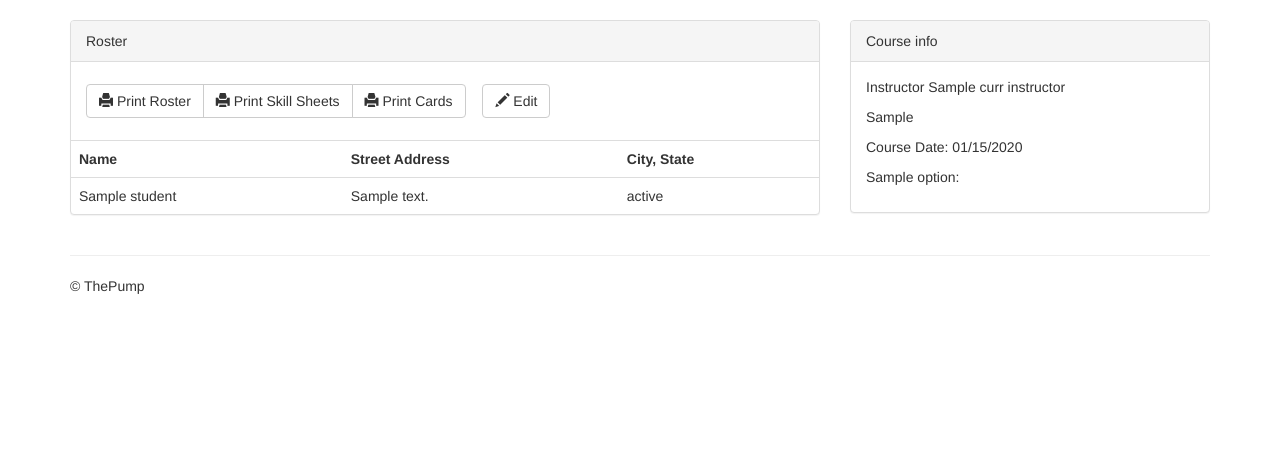
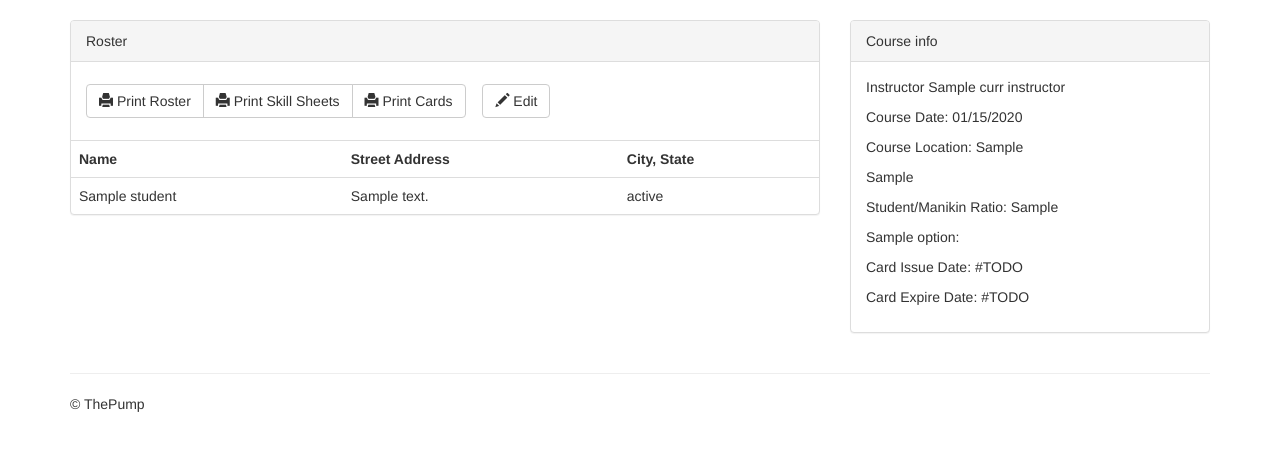
Before and after one commit to msaikens/thepump, a Flask app: template templates/showclass.html in a window 1280 px wide. Shown: the part 51-502 px from the top of the page. Run offline with Flask 2, Linux system fonts and the light colour scheme; the template is opened without the code that fills it: most values are stand-ins (such as "Sample title", 1, 10 or a date in 2020); some libraries are stand-ins or nearby versions.

Commit message:
added new course elements

```diff
--- a/app.py
+++ b/app.py
@@ -38,8 +38,10 @@ def new_class():
     # create blank class
     class_data={}
 
-    class_data['students'] = {}
+    class_data['students'] = []
     #TODO: pull options from lookup table
+    class_data['class_location'] = ''
+    class_data['student_manikin_ratio'] = ''
     class_data['options'] = {'Child':'false',"Infants":'false','Written':'false'}
     class_data['class_date'] = datetime.today()
     class_data['_id'] = 0
@@ -86,6 +88,9 @@ def update_class(class_id):
         instructor = instructors.find_one({"_id": ObjectId(request.form['curr_instructor'])})
 
         class_data['curr_instructor']=instructor
+
+        class_data['class_location'] = request.form['class_location']
+        class_data['student_manikin_ratio'] = request.form['student_manikin_ratio']
 
         #convert date to datetime
         try:
--- a/templates/showclass.html
+++ b/templates/showclass.html
@@ -49,11 +49,15 @@
             <div class="panel-heading">Course info</div>
             <div class="panel-body">
               <p>Instructor {{class_data['curr_instructor']['instructor_name']}}</p>
+              <p>Course Date: {{class_data['class_date'].strftime('%m/%d/%Y')}}</p>
+              <p>Course Location: {{class_data['class_location']}}</p>
               <p>{{class_data['curr_course_type']}}</p>
-              <p>Course Date: {{class_data['class_date'].strftime('%m/%d/%Y')}}</p>
+              <p>Student/Manikin Ratio: {{class_data['student_manikin_ratio']}}</p>
               {% for option, value in class_data['options']|dictsort %}
               <p> {{option}}: {% if value == 'true' %}X{% endif %}
               {% endfor %}
+              <p>Card Issue Date: #TODO</p>
+              <p>Card Expire Date: #TODO</p>
             </div>
         </div>
     </div>
```
Also changed, not shown: templates/editclass.html (+9 -1 lines).
